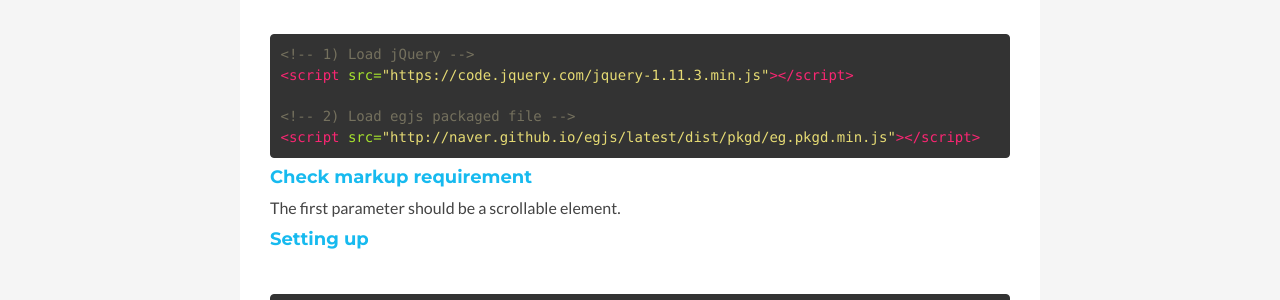
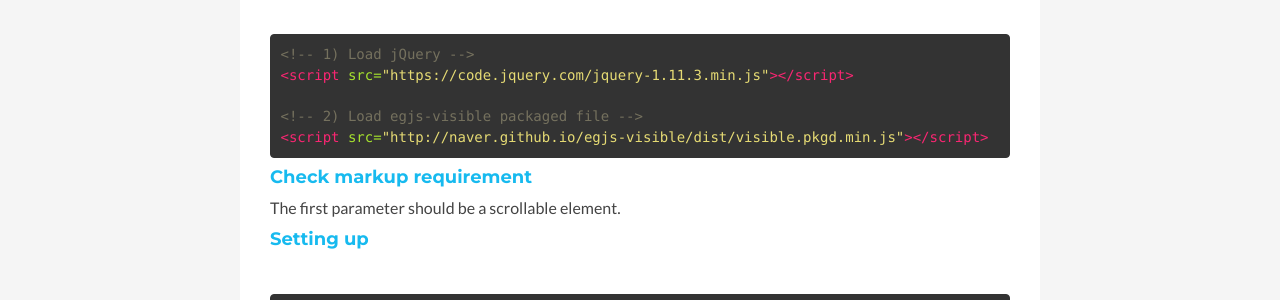
Before and after one commit to naver/egjs-visible, a Jekyll site: the page built from demo/index.html, in a window 1280 px wide and 900 px high, scrolled down 619 px. Shown: the part 152-452 px from the top of the window. Built offline with Jekyll 4.4.1, drawn with Linux system fonts in a browser that asks for light colours.

Commit message:
docs: demo for jekyll

````diff
--- a/demo/_includes/header.html
+++ b/demo/_includes/header.html
@@ -2,7 +2,7 @@
     <header id="header" class="header">
         <div class="container">
             <h1 class="logo pull-left">
-                <a href="../../#components">
+                <a href="">
                     <span class="logo-title">egjs demo</span>
                 </a>
             </h1><!--//logo-->
--- a/demo/_includes/promo.html
+++ b/demo/_includes/promo.html
@@ -3,18 +3,18 @@
         <h2 class="title"><span class="highlight">{{ page.component }}</span></h2>
         <p class="intro">{{ page.desc }}</p>
         <div class="btns">
-            <a class="btn btn-cta-secondary" href="http://naver.github.io/egjs/latest/doc/" target="_blank">API</a>
-            <a class="btn btn-cta-primary" href="http://naver.github.io/egjs/latest/dist/eg.min.js" target="_blank">Download</a>
+            <a class="btn btn-cta-secondary" href="https://{{ page.github.user }}.github.io/{{ page.github.repo }}/doc/" target="_blank">API</a>
+            <a class="btn btn-cta-primary" href="https://{{ page.github.user }}.github.io/{{ page.github.repo }}/dist/visible.pkgd.min.js" target="_blank">Download</a>
         </div>
     </div>
     <div class="social-media">
         <div class="social-media-inner container text-center">
             <ul class="list-inline">
                 <li class="facebook-like">
-                     <div class="fb-like" data-href="http://naver.github.io/egjs/demo" data-layout="button_count" data-action="like" data-show-faces="false" data-share="true"></div>
+                     <div class="fb-like" data-href="https://{{ page.github.user }}.github.io/{{ page.github.repo }}/" data-layout="button_count" data-action="like" data-show-faces="false" data-share="true"></div>
                 </li>
-                <li class="github-star"><iframe src="http://ghbtns.com/github-btn.html?user=naver&repo=egjs&type=watch&count=true" allowtransparency="true" frameborder="0" scrolling="0" width="110" height="20"></iframe></li>
-                <li class="github-fork"><iframe src="http://ghbtns.com/github-btn.html?user=naver&repo=egjs&type=fork" allowtransparency="true" frameborder="0" scrolling="0" width="53" height="20"></iframe></li>
+                <li class="github-star"><iframe src="http://ghbtns.com/github-btn.html?user={{ page.github.user }}&repo={{ page.github.repo }}&type=watch&count=true" allowtransparency="true" frameborder="0" scrolling="0" width="110" height="20"></iframe></li>
+                <li class="github-fork"><iframe src="http://ghbtns.com/github-btn.html?user={{ page.github.user }}&repo={{ page.github.repo }}&type=fork" allowtransparency="true" frameborder="0" scrolling="0" width="53" height="20"></iframe></li>
             </ul>
         </div>
     </div>
--- a/demo/index.html
+++ b/demo/index.html
@@ -3,8 +3,11 @@ layout: page
 title: "Demo :: egjs Visible"
 component: "Visible"
 desc: Check whether elements are within viewport
+github:
+  user: naver
+  repo: egjs-visible
 js:
-- /dist/visible.pkgd.js
+- dist/visible.pkgd.min.js
 - assets/js/demo.js
 css:
 - assets/css/demo.css
--- a/demo/started.md
+++ b/demo/started.md
@@ -9,8 +9,8 @@ IE 7+ (possibly 9 also), latest of Chrome/FF/Safari, iOS 7+ and Android 2.1+ (ex
 <!-- 1) Load jQuery -->
 <script src="https://code.jquery.com/jquery-1.11.3.min.js"></script>
 
-<!-- 2) Load egjs packaged file -->
-<script src="http://naver.github.io/egjs/latest/dist/pkgd/eg.pkgd.min.js"></script>
+<!-- 2) Load egjs-visible packaged file -->
+<script src="http://naver.github.io/egjs-visible/dist/visible.pkgd.min.js"></script>
 ```
 
 
--- a/package.json
+++ b/package.json
@@ -11,8 +11,9 @@
     "prepush": "npm run lint",
     "commitmsg": "node config/validate-commit-msg.js",
     "test": "karma start",
-    "demo:build": "jekyll build -s demo",
-    "demo:serve": "jekyll serve -s demo"
+	"start-demo": "npm run prebuild-demo && jekyll serve -s demo",
+	"prebuild-demo": "cpx 'doc/**/*' demo/doc/ --clean && cpx 'dist/**/*' demo/dist --clean",
+    "build-demo": "jekyll build -s demo"
   },
   "author": "NAVER Corp.",
   "license": "MIT",
@@ -29,6 +30,7 @@
     "babel-plugin-add-module-exports": "^0.2.1",
     "babel-preset-es2015": "^6.24.0",
     "chai": "^3.5.0",
+    "cpx": "^1.5.0",
     "egjs-jsdoc-template": "^1.3.1",
     "eslint": "^3.18.0",
     "eslint-config-naver": "^1.0.0",
````
